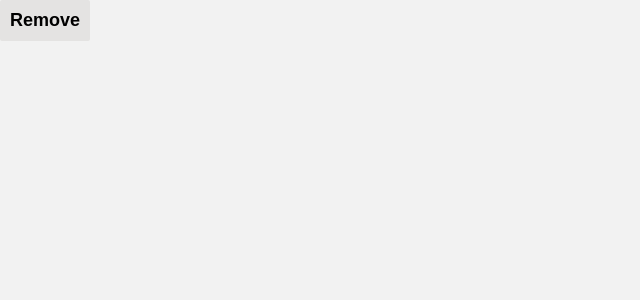
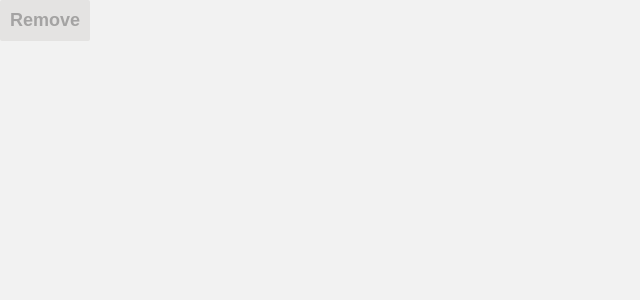
Before and after one commit to jimmy-e/alkymi, a Next.js app: page /TableHeader/TableHeader in a window 1280 px wide. Shown: the top 300 px of the page, without its empty margins (0-640 px from the left). Built offline with nearby package versions, Linux system fonts and the light colour scheme.

Commit message:
working on remove

```diff
--- a/src/pages/Table/TableRow.tsx
+++ b/src/pages/Table/TableRow.tsx
@@ -12,7 +12,7 @@ interface Props {
 const TableRow: React.FC<Props> = ({ result }) => (
   <tr>
     <td className={styles.td}>
-      <Checkbox />
+      <Checkbox id={result.uuid}/>
     </td>
     <td className={styles.td}>
       <b>{result.name}</b>
--- a/src/pages/TableHeader/TableHeader.tsx
+++ b/src/pages/TableHeader/TableHeader.tsx
@@ -1,10 +1,24 @@
 import React from 'react';
+import { useDispatch, useSelector } from 'react-redux';
+import { ReduxState } from '@/store/types';
+import { removeRows } from '@/store/data/dataActions';
 import styles from './TableHeader.module.css';
 
-const TableHeader: React.FC = () => (
-  <div className={styles.container}>
-    <button className={styles.button}>Remove</button>
-  </div>
-);
+const TableHeader: React.FC = () => {
+  const dispatch = useDispatch();
+  const ids = useSelector<ReduxState>((state) => state.view.ids);
+
+  return (
+    <div className={styles.container}>
+      <button
+        className={styles.button}
+        disabled={[...ids as Array<string>].length === 0}
+        onClick={() => dispatch(removeRows([...ids as Array<string>]))}
+      >
+        Remove
+      </button>
+    </div>
+  );
+};
 
 export default TableHeader;
```
Also changed, not shown: src/components/Checkbox.tsx (+19 -5 lines), 1 other file (tests, documents, lock files or other folders).
